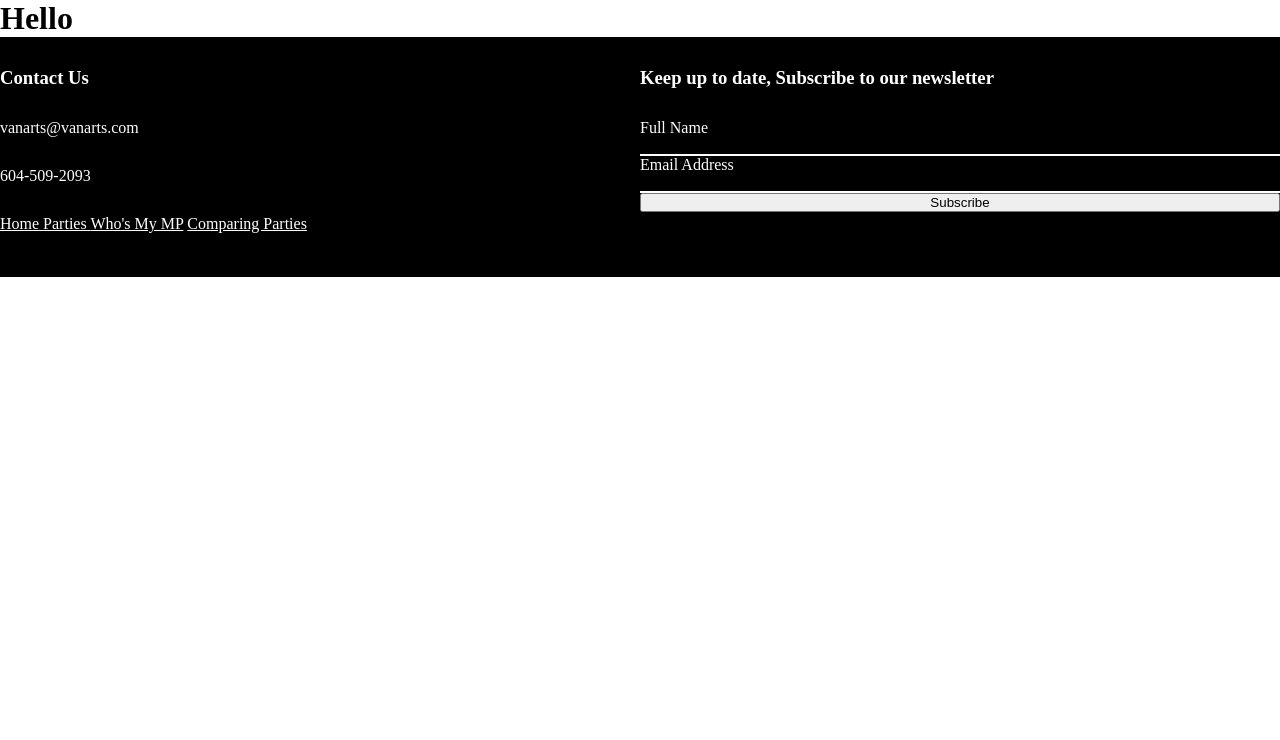
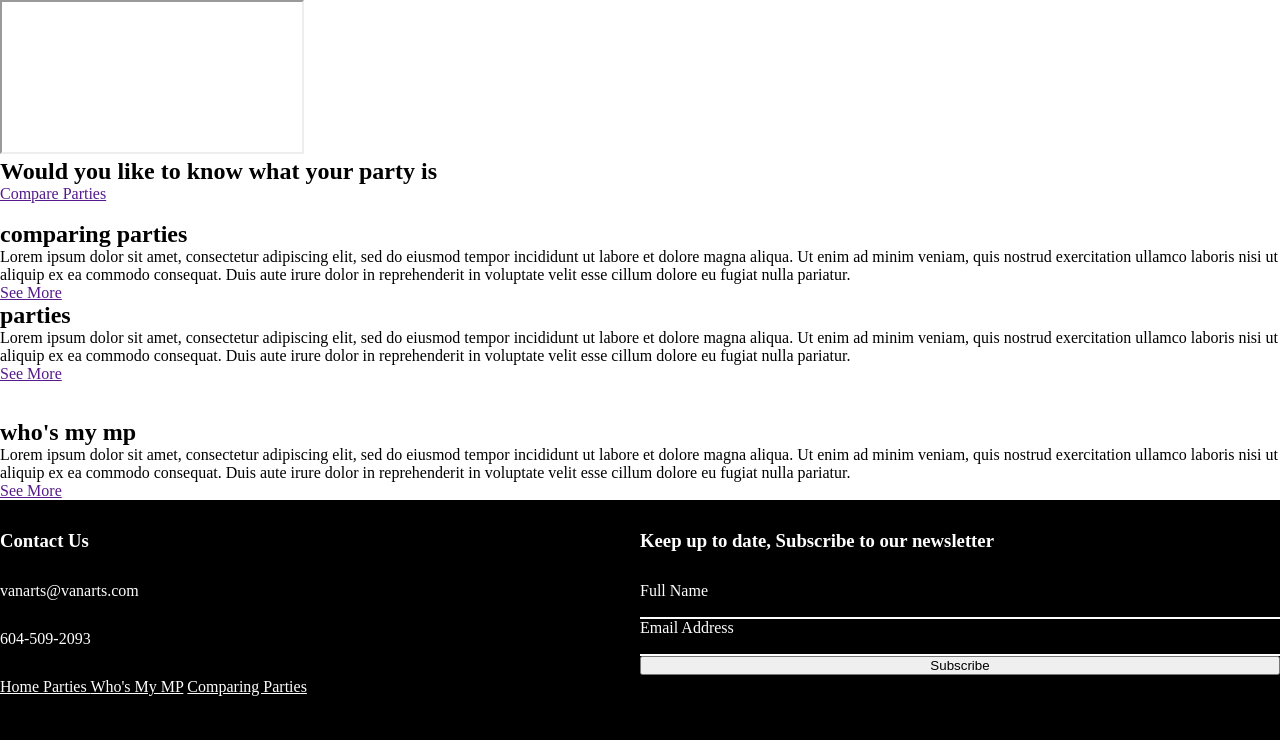
Before and after one commit to tak4822/Agile-Green-Team, a PHP site: page / in a window 1280 px wide. Shown: the top 740 px of the page. Run offline with PHP 8.4, Linux system fonts and the light colour scheme; a map, chart or similar area stays blank; some libraries are stand-ins or nearby versions.

Commit message:
home page content

```diff
--- a/index.php
+++ b/index.php
@@ -1,6 +1,38 @@
 <?php include "partials/head.php" ?>
 <body>
-<h1>Hello</h1>
+    <main>
+        <section>
+            <iframe id="player"></iframe>
+            <img src="" alt="">
+            <a href=""></a>
+            <h1>Would you like to know what your party is</h1>
+            <a href="">Compare Parties</a>
 
+        </section>
+        <section>
+            <img src="" alt=""/>
+            <article>
+                <h2>comparing parties</h2>
+                <p>Lorem ipsum dolor sit amet, consectetur adipiscing elit, sed do eiusmod tempor incididunt ut labore et dolore magna aliqua. Ut enim ad minim veniam, quis nostrud exercitation ullamco laboris nisi ut aliquip ex ea commodo consequat. Duis aute irure dolor in reprehenderit in voluptate velit esse cillum dolore eu fugiat nulla pariatur.</p>
+                <a href="">See More</a>
+            </article>
+        </section>
+        <section>
+            <article>
+                <h2>parties</h2>
+                <p>Lorem ipsum dolor sit amet, consectetur adipiscing elit, sed do eiusmod tempor incididunt ut labore et dolore magna aliqua. Ut enim ad minim veniam, quis nostrud exercitation ullamco laboris nisi ut aliquip ex ea commodo consequat. Duis aute irure dolor in reprehenderit in voluptate velit esse cillum dolore eu fugiat nulla pariatur.</p>
+                <a href="">See More</a>
+            </article>
+            <img src="" alt=""/>
+        </section>
+        <section>
+            <img src="" alt=""/>
+            <article>
+                <h2>who's my mp</h2>
+                <p>Lorem ipsum dolor sit amet, consectetur adipiscing elit, sed do eiusmod tempor incididunt ut labore et dolore magna aliqua. Ut enim ad minim veniam, quis nostrud exercitation ullamco laboris nisi ut aliquip ex ea commodo consequat. Duis aute irure dolor in reprehenderit in voluptate velit esse cillum dolore eu fugiat nulla pariatur.</p>
+                <a href="">See More</a>
+            </article>
+        </section>
+    </main>
 </body>
 <?php include "partials/footer.php" ?>
--- a/js/main.js
+++ b/js/main.js
@@ -19,3 +19,47 @@ $(function(){
         $('.menu-btn').show();
     }
 })
+
+// video randomizer
+
+// 2. This code loads the IFrame Player API code asynchronously.
+var tag = document.createElement('script');
+
+tag.src = "https://www.youtube.com/iframe_api";
+var firstScriptTag = document.getElementsByTagName('script')[0];
+firstScriptTag.parentNode.insertBefore(tag, firstScriptTag);
+
+// 3. This function creates an <iframe> (and YouTube player)
+//    after the API code downloads.
+var player;
+function onYouTubeIframeAPIReady() {
+    player = new YT.Player('player', {
+        height: '390',
+        width: '640',
+        videoId: 'M7lc1UVf-VE',
+        events: {
+            'onReady': onPlayerReady,
+            'onStateChange': onPlayerStateChange
+        }
+    });
+}
+
+// 4. The API will call this function when the video player is ready.
+function onPlayerReady(event) {
+    event.target.playVideo();
+    console.log("event.target.playVideo();");
+}
+
+// 5. The API calls this function when the player's state changes.
+//    The function indicates that when playing a video (state=1),
+//    the player should play for six seconds and then stop.
+var done = false;
+function onPlayerStateChange(event) {
+    if (event.data == YT.PlayerState.PLAYING && !done) {
+        setTimeout(stopVideo, 6000);
+        done = true;
+    }
+}
+function stopVideo() {
+    player.stopVideo();
+}
```
